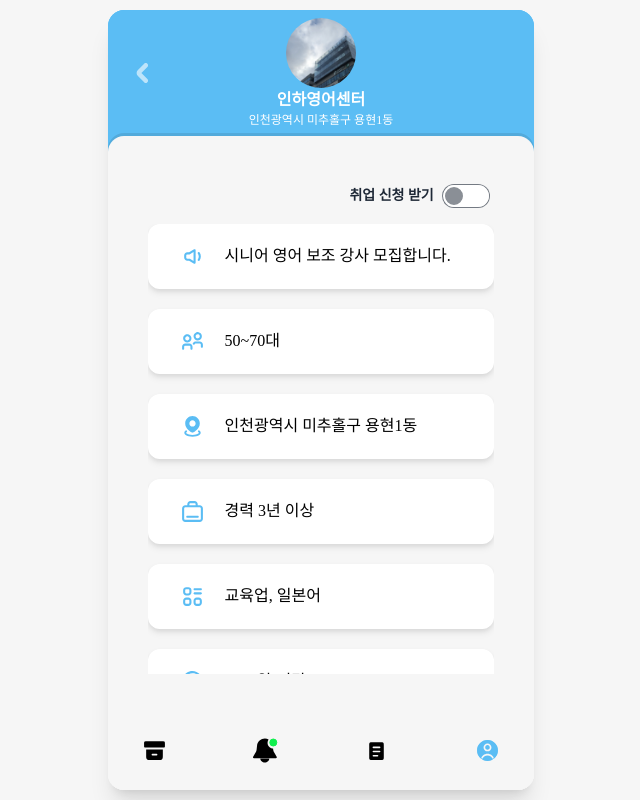
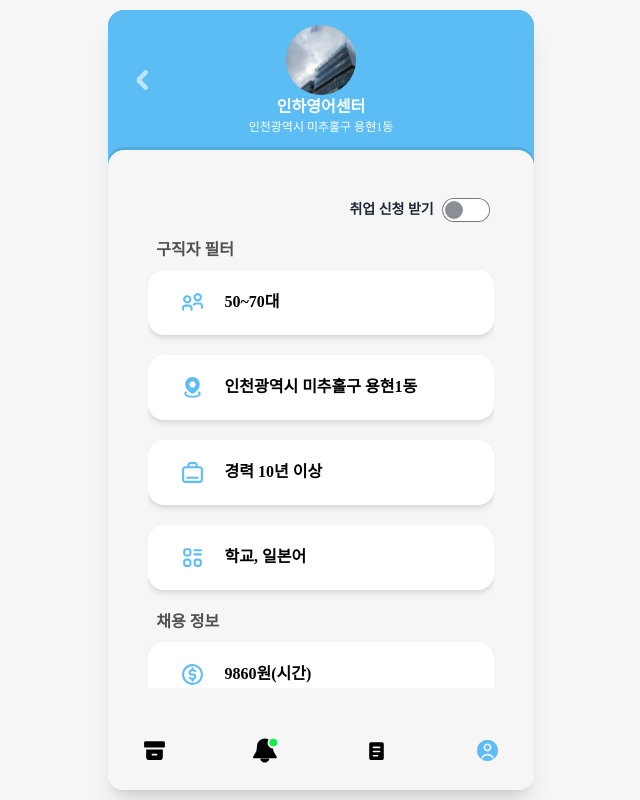
Before and after one commit to kmyobin/SOCIALIMPACT_Hacakathon, a React (Create React App) app: page /mypage in a window 1280 px wide. Shown: the whole page, without its empty margins (319-959 px from the left). Built offline with nearby package versions, Linux system fonts and the light colour scheme; the HTML template or start-up script is replaced by a standard one; a web font is replaced by a local one.

Commit message:
kmyobin commit

```diff
--- a/src/components/mypage/MypageContent.jsx
+++ b/src/components/mypage/MypageContent.jsx
@@ -9,6 +9,8 @@ import list_4 from "../../assets/images/icons/ent.svg"
 import list_5 from "../../assets/images/icons/list_5.svg"
 import list_6 from "../../assets/images/icons/list_6.svg"
 import list_7 from "../../assets/images/icons/list_7.svg";
+import phone from "../../assets/images/icons/phone.svg";
+
 function MypageContent() {
   const onClickArrow = () => {
     console.log("뒤로가기")
@@ -17,7 +19,7 @@ function MypageContent() {
     <div className="flex h-full w-full flex-wrap justify-center">
       <div className="relative flex h-full w-full flex-col justify-between overflow-hidden bg-[#f6f6f6]">
         <div className="bg-[#5BBDF4] h-full w-full overflow-hidden">
-          <div className="bg-[#5BBDF4] w-full px-7 flex py-2">
+          <div className="bg-[#5BBDF4] w-full h-[20%] px-7 flex py-2">
             <div className="w-1/4 flex justify-start items-center">
               <img
                 src={arrow}
@@ -43,7 +45,7 @@ function MypageContent() {
             </div>
           </div>
           <div
-            className="h-full w-full overflow-hidden p-10 bg-[#f6f6f6] rounded-t-2xl"
+            className="h-[80%] w-full overflow-hidden p-10 bg-[#f6f6f6] rounded-t-2xl"
             style={{ boxShadow: "0px -3px 0px 0px rgba(0,0,0,0.1)" }}
           >
             <div className="flex justify-end pb-2">
@@ -56,48 +58,62 @@ function MypageContent() {
                 </label>
               </div>
             </div>
-            <div className="h-[450px] overflow-y-scroll">
-              <div className="drop-shadow-md shadow-gray-300 mb-5 rounded-xl p-3 bg-white flex py-5 ">
+            <div className="h-[450px] overflow-y-scroll font-bold">
+              <div className="text-[#505050] text-md font-semibold mb-2 px-2">
+                구직자 필터
+              </div>
+              <div className="drop-shadow-md shadow-gray-300 mb-5 rounded-2xl p-3 bg-white flex py-5">
+                <div className="w-1/5 justify-center items-center flex">
+                  <img src={list_2} alt="list_2" width={25} height={25} />
+                </div>
+                <div className="w-4/5">50~70대</div>
+              </div>
+              <div className="drop-shadow-md shadow-gray-300 mb-5 rounded-2xl p-3 bg-white flex py-5">
+                <div className="w-1/5 justify-center items-center flex">
+                  <img src={list_3} alt="list_3" width={25} height={25} />
+                </div>
+                <div className="w-4/5">인천광역시 미추홀구 용현1동</div>
+              </div>
+              <div className="drop-shadow-md shadow-gray-300 mb-5 rounded-2xl p-3 bg-white flex py-5">
+                <div className="w-1/5 justify-center items-center flex">
+                  <img src={list_4} alt="list_4" width={25} height={25} />
+                </div>
+                <div className="w-4/5">경력 10년 이상</div>
+              </div>
+              <div className="drop-shadow-md shadow-gray-300 mb-5 rounded-2xl p-3 bg-white flex py-5">
+                <div className="w-1/5 justify-center items-center flex">
+                  <img src={list_5} alt="list_5" width={25} height={25} />
+                </div>
+                <div className="w-4/5">학교, 일본어</div>
+              </div>
+
+              <div className="text-[#505050] text-md font-semibold mb-2 px-2">
+                채용 정보
+              </div>
+              <div className="drop-shadow-md shadow-gray-300 mb-5 rounded-2xl p-3 bg-white flex py-5">
+                <div className="w-1/5 justify-center items-center flex">
+                  <img src={list_6} alt="list_6" width={25} height={25} />
+                </div>
+                <div className="w-4/5">9860원(시간)</div>
+              </div>
+
+              <div className="drop-shadow-md shadow-gray-300 mb-5 rounded-2xl p-3 bg-white flex py-5">
+                <div className="w-1/5 justify-center items-center flex">
+                  <img src={list_7} alt="list_7" width={25} height={25} />
+                </div>
+                <div className="w-4/5">6개월, 주말 13시~20시</div>
+              </div>
+              <div className="drop-shadow-md shadow-gray-300 mb-5 rounded-2xl p-3 bg-white flex py-5 ">
                 <div className="w-1/5 justify-center items-center flex">
                   <img src={list_1} alt="list_1" width={25} height={25} />
                 </div>
                 <div className="w-4/5">시니어 영어 보조 강사 모집합니다.</div>
               </div>
-              <div className="drop-shadow-md shadow-gray-300 mb-5 rounded-xl p-3 bg-white flex py-5">
+              <div className="drop-shadow-md shadow-gray-300 mb-5 rounded-2xl p-3 bg-white flex py-5 ">
                 <div className="w-1/5 justify-center items-center flex">
-                  <img src={list_2} alt="list_2" width={25} height={25} />
+                  <img src={phone} alt="phone" width={25} height={25} />
                 </div>
-                <div className="w-4/5">50~70대</div>
-              </div>
-              <div className="drop-shadow-md shadow-gray-300 mb-5 rounded-xl p-3 bg-white flex py-5">
-                <div className="w-1/5 justify-center items-center flex">
-                  <img src={list_3} alt="list_3" width={25} height={25} />
-                </div>
-                <div className="w-4/5">인천광역시 미추홀구 용현1동</div>
-              </div>
-              <div className="drop-shadow-md shadow-gray-300 mb-5 rounded-xl p-3 bg-white flex py-5">
-                <div className="w-1/5 justify-center items-center flex">
-                  <img src={list_4} alt="list_4" width={25} height={25} />
-                </div>
-                <div className="w-4/5">경력 3년 이상</div>
-              </div>
-              <div className="drop-shadow-md shadow-gray-300 mb-5 rounded-xl p-3 bg-white flex py-5">
-                <div className="w-1/5 justify-center items-center flex">
-                  <img src={list_5} alt="list_5" width={25} height={25} />
-                </div>
-                <div className="w-4/5">교육업, 일본어</div>
-              </div>
-              <div className="drop-shadow-md shadow-gray-300 mb-5 rounded-xl p-3 bg-white flex py-5">
-                <div className="w-1/5 justify-center items-center flex">
-                  <img src={list_6} alt="list_6" width={25} height={25} />
-                </div>
-                <div className="w-4/5">9860원(시간)</div>
-              </div>
-              <div className="drop-shadow-md shadow-gray-300 mb-5 rounded-xl p-3 bg-white flex py-5">
-                <div className="w-1/5 justify-center items-center flex">
-                  <img src={list_7} alt="list_7" width={25} height={25} />
-                </div>
-                <div className="w-4/5">6개월, 주말 13시~20시</div>
+                <div className="w-4/5">010-0000-0000</div>
               </div>
             </div>
           </div>
```
Also changed, not shown: src/assets/images/icons/phone.svg (added).
